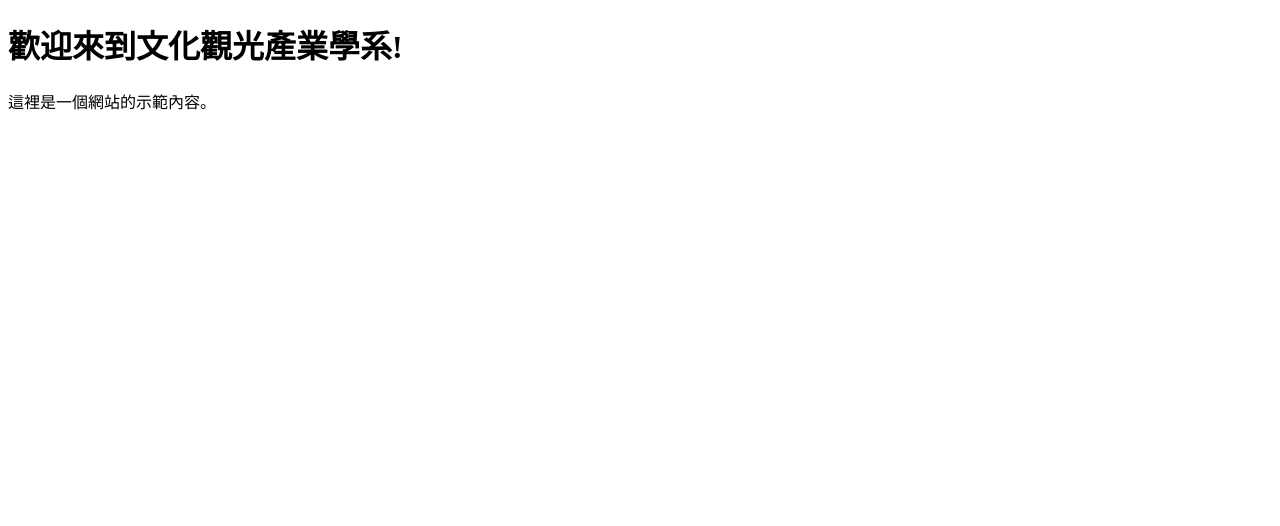
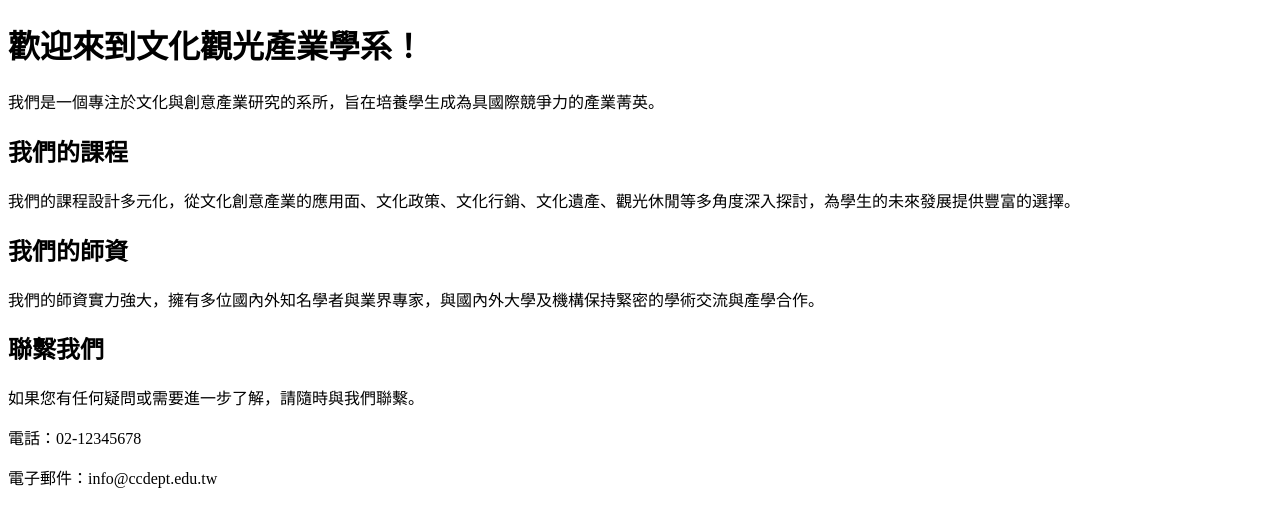
Before and after one commit to yuyuchichi/NUUCT.github.io, a plain HTML site: page index.html in a window 1280 px wide. Drawn offline with Linux system fonts and the light colour scheme.

Commit message:
Add files via upload

```diff
--- a/index.html
+++ b/index.html
@@ -1,10 +1,18 @@
 <!DOCTYPE html>
 <html>
   <head>
-    <title>歡迎來到文化觀光產業學系!</title>
+    <title>文化觀光產業學系介紹</title>
   </head>
   <body>
-    <h1>歡迎來到文化觀光產業學系!</h1>
-    <p>這裡是一個網站的示範內容。</p>
+    <h1>歡迎來到文化觀光產業學系！</h1>
+    <p>我們是一個專注於文化與創意產業研究的系所，旨在培養學生成為具國際競爭力的產業菁英。</p>
+    <h2>我們的課程</h2>
+    <p>我們的課程設計多元化，從文化創意產業的應用面、文化政策、文化行銷、文化遺產、觀光休閒等多角度深入探討，為學生的未來發展提供豐富的選擇。</p>
+    <h2>我們的師資</h2>
+    <p>我們的師資實力強大，擁有多位國內外知名學者與業界專家，與國內外大學及機構保持緊密的學術交流與產學合作。</p>
+    <h2>聯繫我們</h2>
+    <p>如果您有任何疑問或需要進一步了解，請隨時與我們聯繫。</p>
+    <p>電話：02-12345678</p>
+    <p>電子郵件：info@ccdept.edu.tw</p>
   </body>
 </html>
```
